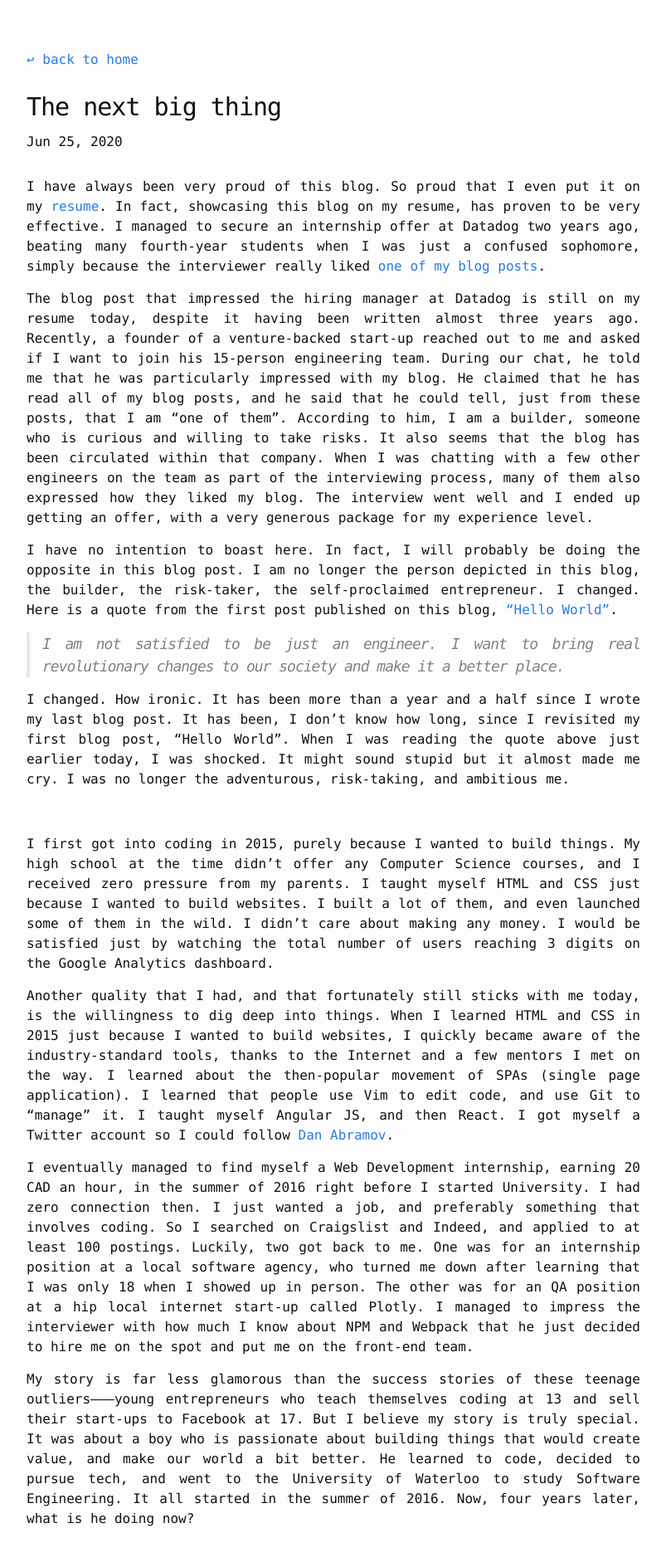
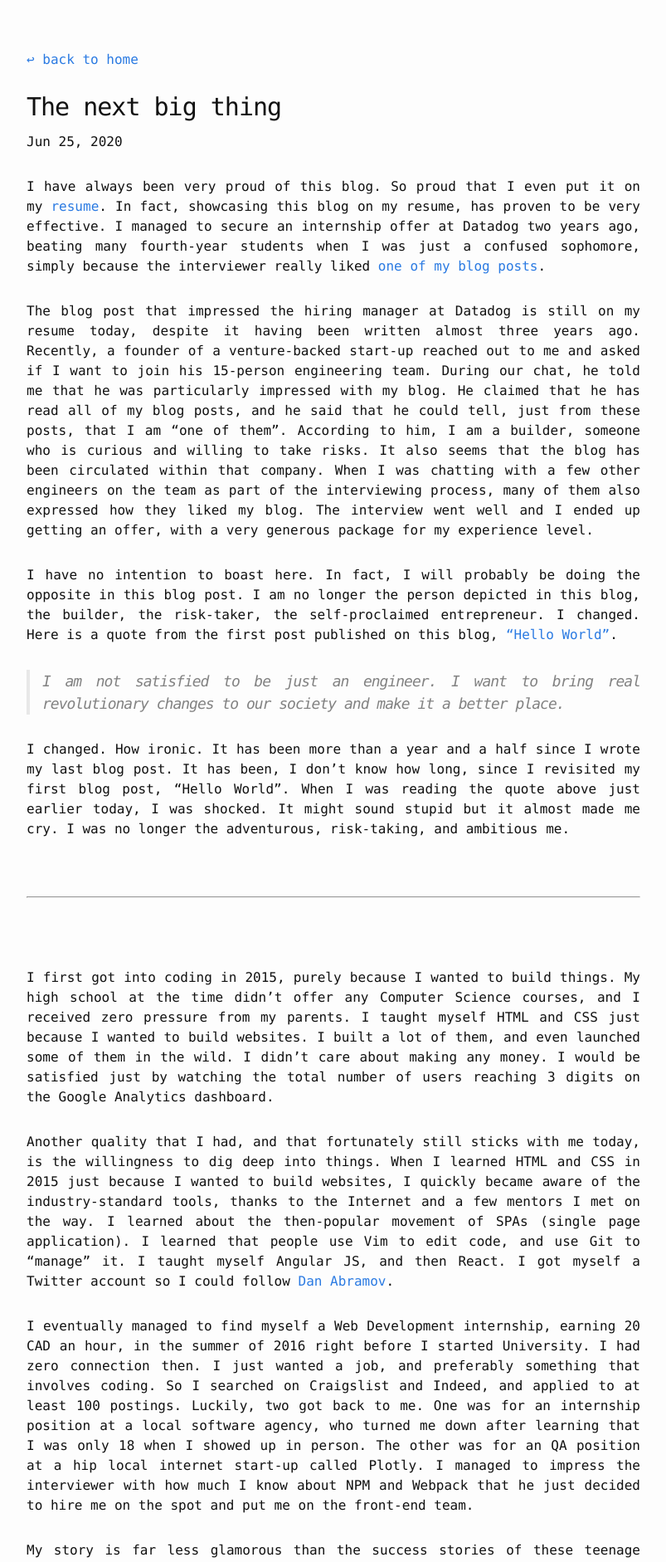
Before and after one commit to lpan/lpan.github.io, a Jekyll site: the page built from _posts/2020-06-26-next-big-thing.md, in a window 1280 px wide. Shown: the top 1882 px of the page at 83% size, without its empty margins (238-1041 px from the left). Built offline with Jekyll 4.4.1, drawn with Linux system fonts in a browser that asks for light colours.

Commit message:
pretty paragraphs!

```diff
--- a/_posts/2020-06-26-next-big-thing.md
+++ b/_posts/2020-06-26-next-big-thing.md
@@ -42,7 +42,11 @@ blog post, "Hello World". When I was reading the quote above just earlier today,
 I was shocked. It might sound stupid but it almost made me cry. I was no longer
 the adventurous, risk-taking, and ambitious me.
 
-&nbsp;
+<br/>
+
+---
+
+<br/>
 
 I first got into coding in 2015, purely because I wanted to build things. My
 high school at the time didn't offer any Computer Science courses, and I
@@ -80,7 +84,11 @@ make our world a bit better. He learned to code, decided to pursue tech, and
 went to the University of Waterloo to study Software Engineering. It all started
 in the summer of 2016. Now, four years later, what is he doing now?
 
-&nbsp;
+<br/>
+
+---
+
+<br/>
 
 I am here behind my four-year old laptop typing up this blog post (I bought this
 computer with the money I made from the job at Plotly right before I started
@@ -117,7 +125,11 @@ everyone seems to be into the same thing as I am. We shared a collective goal,
 and we motivated each other, implicitly via the impostor syndrome, to keep us on
 the grind.
 
-&nbsp;
+<br/>
+
+---
+
+<br/>
 
 I am way more capable than what I was four years ago. This is not limited to my
 technical abilities. I also learned how to break things down logically so I
--- a/_sass/_layout.scss
+++ b/_sass/_layout.scss
@@ -136,6 +136,7 @@
   h1 {
     font-size: 24px;
     padding-top: $spacing-unit / 2;
+    margin-bottom: -1 * $spacing-unit / 2;
 
     @include media-query($on-laptop) {
       font-size: 20px;
@@ -168,5 +169,6 @@
 
   p {
     text-align: justify;
+    margin-top: $spacing-unit;
   }
 }
```
